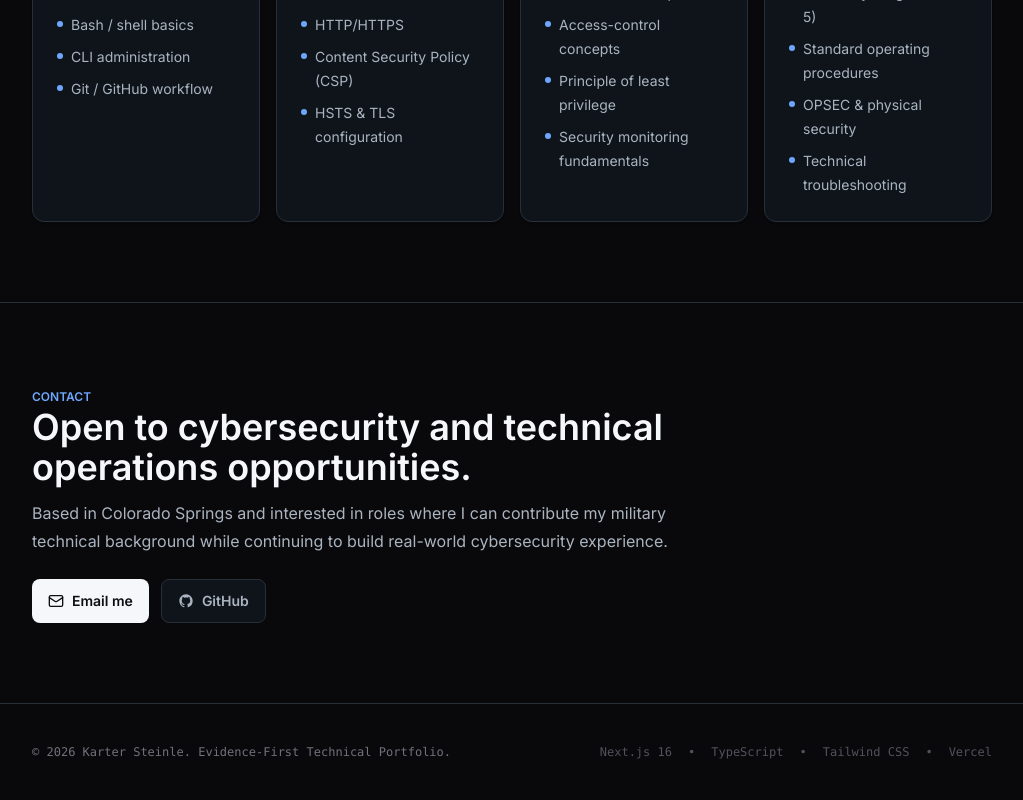
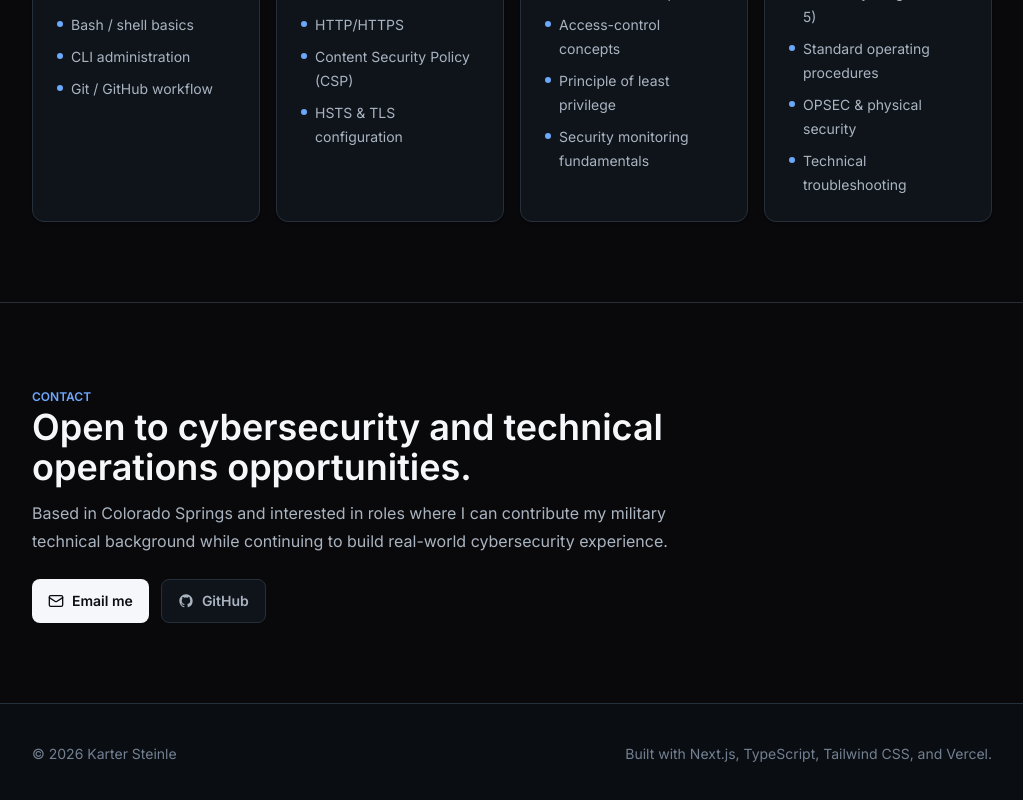
Before and after one commit to karter-s/karter, a Next.js app: page / in a window 1280 px wide. Shown: the part 2713-3513 px from the top of the page, without its empty margins (128-1151 px from the left). Built offline with nearby package versions, Linux system fonts and the light colour scheme.

Commit message:
style: simplify footer and remove terminal styling

```diff
--- a/components/Footer.tsx
+++ b/components/Footer.tsx
@@ -1,19 +1,9 @@
 export default function Footer() {
   return (
-    <footer className="w-full py-10 bg-zinc-950 text-xs font-mono text-zinc-500">
-      <div className="mx-auto max-w-5xl px-4 sm:px-6 lg:px-8 flex flex-col sm:flex-row items-center justify-between gap-4">
-        <div>
-          <span>© {new Date().getFullYear()} Karter Steinle. Evidence-First Technical Portfolio.</span>
-        </div>
-        <div className="flex items-center gap-4 text-zinc-600">
-          <span>Next.js 16</span>
-          <span>•</span>
-          <span>TypeScript</span>
-          <span>•</span>
-          <span>Tailwind CSS</span>
-          <span>•</span>
-          <span>Vercel</span>
-        </div>
+    <footer className="w-full bg-canvas py-10 text-sm text-tertiary">
+      <div className="kps-container flex flex-col gap-3 sm:flex-row sm:items-center sm:justify-between">
+        <span>© {new Date().getFullYear()} Karter Steinle</span>
+        <span>Built with Next.js, TypeScript, Tailwind CSS, and Vercel.</span>
       </div>
     </footer>
   );
```
